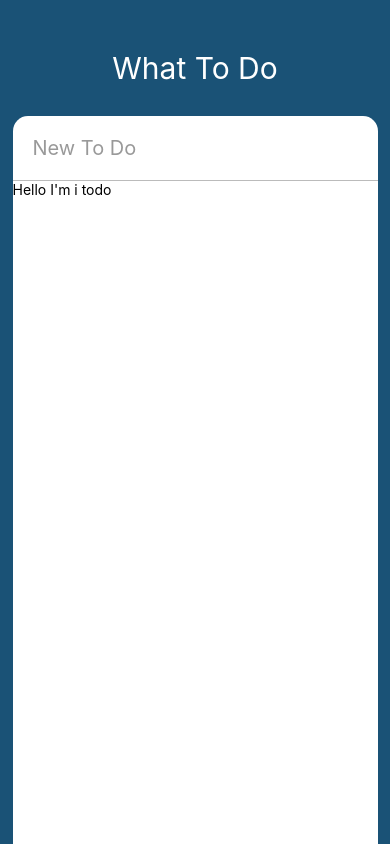
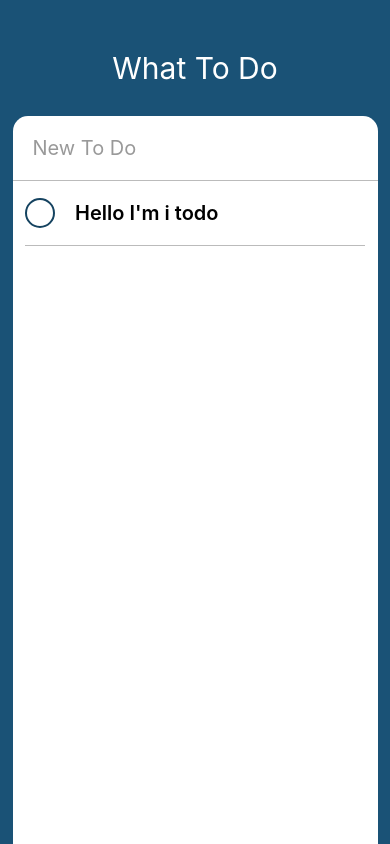
Before and after one commit to hth225/REACT_NATIVE, a React Native app in the folder What-ToDo/: screen / in a window 390 px wide. Built offline with nearby package versions, Linux system fonts and the light colour scheme.

Commit message:
styling TODO Component

```diff
--- a/What-ToDo/App.js
+++ b/What-ToDo/App.js
@@ -33,7 +33,7 @@
             returnKeyType={"done"}
             autoCorrect={false}
           />
-          <ScrollView>
+          <ScrollView contentContainerStyle={styles.todo}>
             <Todo/>
           </ScrollView>
         </View>
@@ -86,5 +86,8 @@
     borderBottomColor: "#bbb",
     borderBottomWidth: 1,
     fontSize: 20
+  },
+  todo: {
+    alignItems: "center",
   }
 });
--- a/What-ToDo/ToDo.js
+++ b/What-ToDo/ToDo.js
@@ -1,14 +1,68 @@
-import React, { Component } from 'react';
-import { View, Text, TouchableOpacity, StyleSheet } from 'react-native';
+import React, { Component } from "react";
+import {
+  View,
+  Text,
+  TouchableOpacity,
+  StyleSheet,
+  Dimensions
+} from "react-native";
+
+const { width, height } = Dimensions.get("window");
 
 class ToDo extends Component {
-    render() {
-        return (
-            <View>
-                <Text>Hello I'm i todo</Text>
-            </View>
-        );
-    }
+  state = {
+    isEditing: false,
+    isCompleted: false
+  };
+  render() {
+    const { isCompleted } = this.state;
+    return (
+      <View style={styles.container}>
+        <TouchableOpacity onPress={this._toggleComplete}>
+          <View
+            style={[
+              styles.circle,
+              isCompleted ? styles.completedCircle : styles.uncompletedCircle
+            ]}
+          />
+        </TouchableOpacity>
+        <Text style={styles.text}>Hello I'm i todo</Text>
+      </View>
+    );
+  }
+  _toggleComplete = () => {
+    this.setState(prevState => {
+      return({
+        isCompleted: !prevState.isCompleted
+      });
+    });
+  };
 }
-const styles = StyleSheet.create({});
+const styles = StyleSheet.create({
+  container: {
+    width: width - 50,
+    borderBottomColor: "#bbb",
+    borderBottomWidth: StyleSheet.hairlineWidth,
+    flexDirection: "row",
+    alignItems: "center"
+  },
+  circle: {
+    width: 30,
+    height: 30,
+    borderRadius: 15,
+    borderWidth: 2,
+    marginRight: 20
+  },
+  completedCircle: {
+    borderColor: "#bbb"
+  },
+  uncompletedCircle: {
+    borderColor: "#154360"
+  },
+  text: {
+    fontWeight: "600",
+    fontSize: 20,
+    marginVertical: 20
+  }
+});
 export default ToDo;
```
